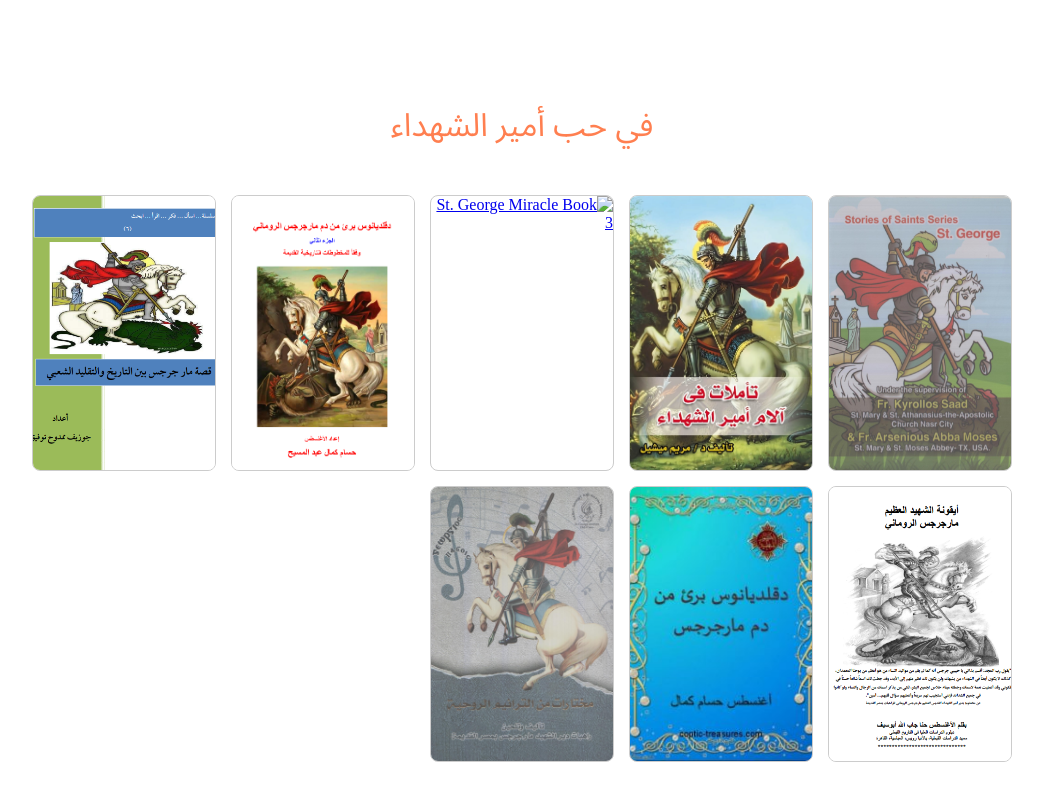
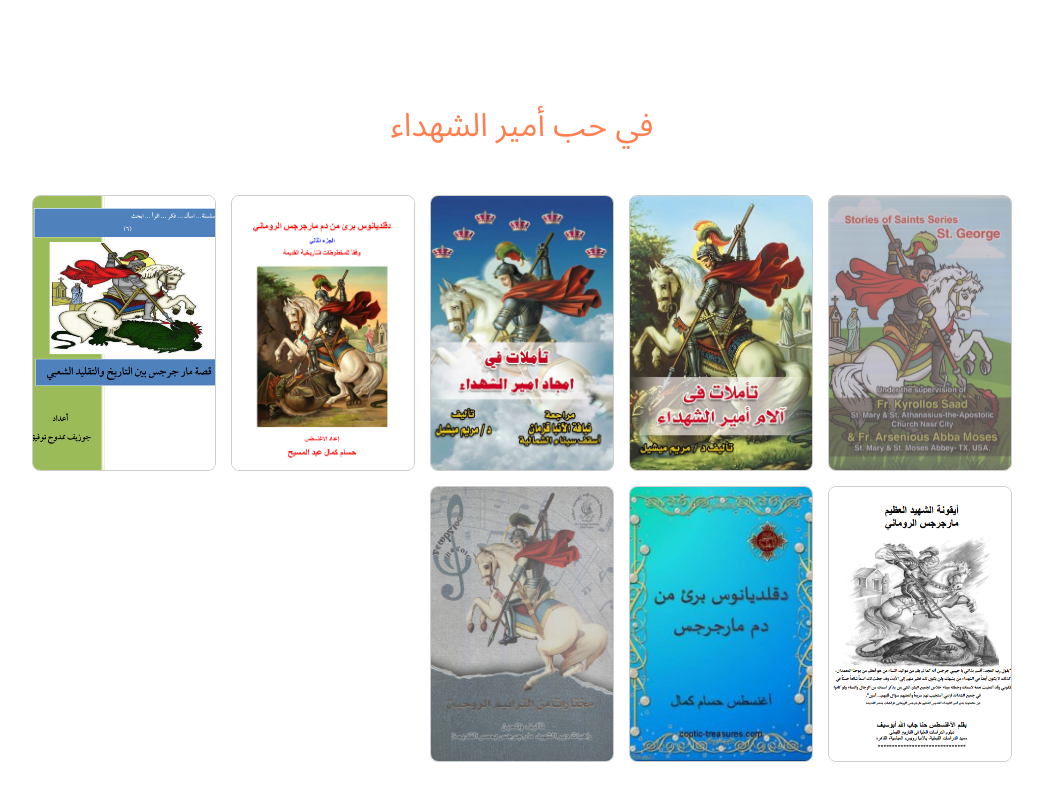
Before and after one commit to peter-c0de/st-george, a plain HTML site: page books.html in a window 1280 px wide. Shown: the part 2220-3020 px from the top of the page, without its empty margins (118-1161 px from the left). Drawn offline with Linux system fonts and the light colour scheme.

Commit message:
Modified: books.html

```diff
--- a/books.html
+++ b/books.html
@@ -175,8 +175,8 @@
           </a>
         </div>
         <div class="photo">
-          <a href="assets/books/misc3.jpeg" data-lightbox="gallery">
-            <img src="assets/books/misc3.jpeg" alt="St. George Miracle Book 3" width="600" height="400">
+          <a href="assets/books/misc3.jpg" data-lightbox="gallery">
+            <img src="assets/books/misc3.jpg" alt="St. George Miracle Book 3" width="600" height="400">
           </a>
         </div>
         <div class="photo">
```
